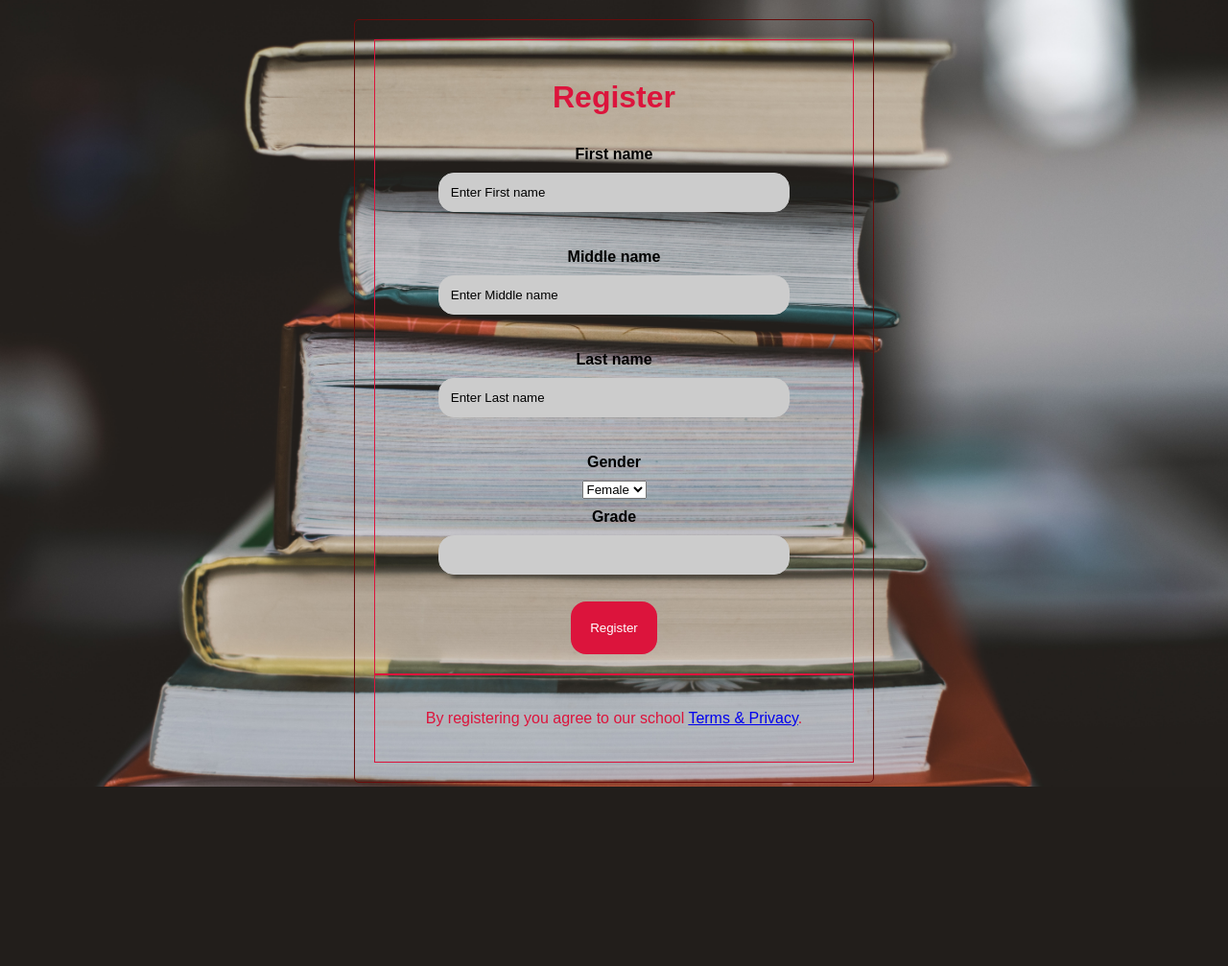
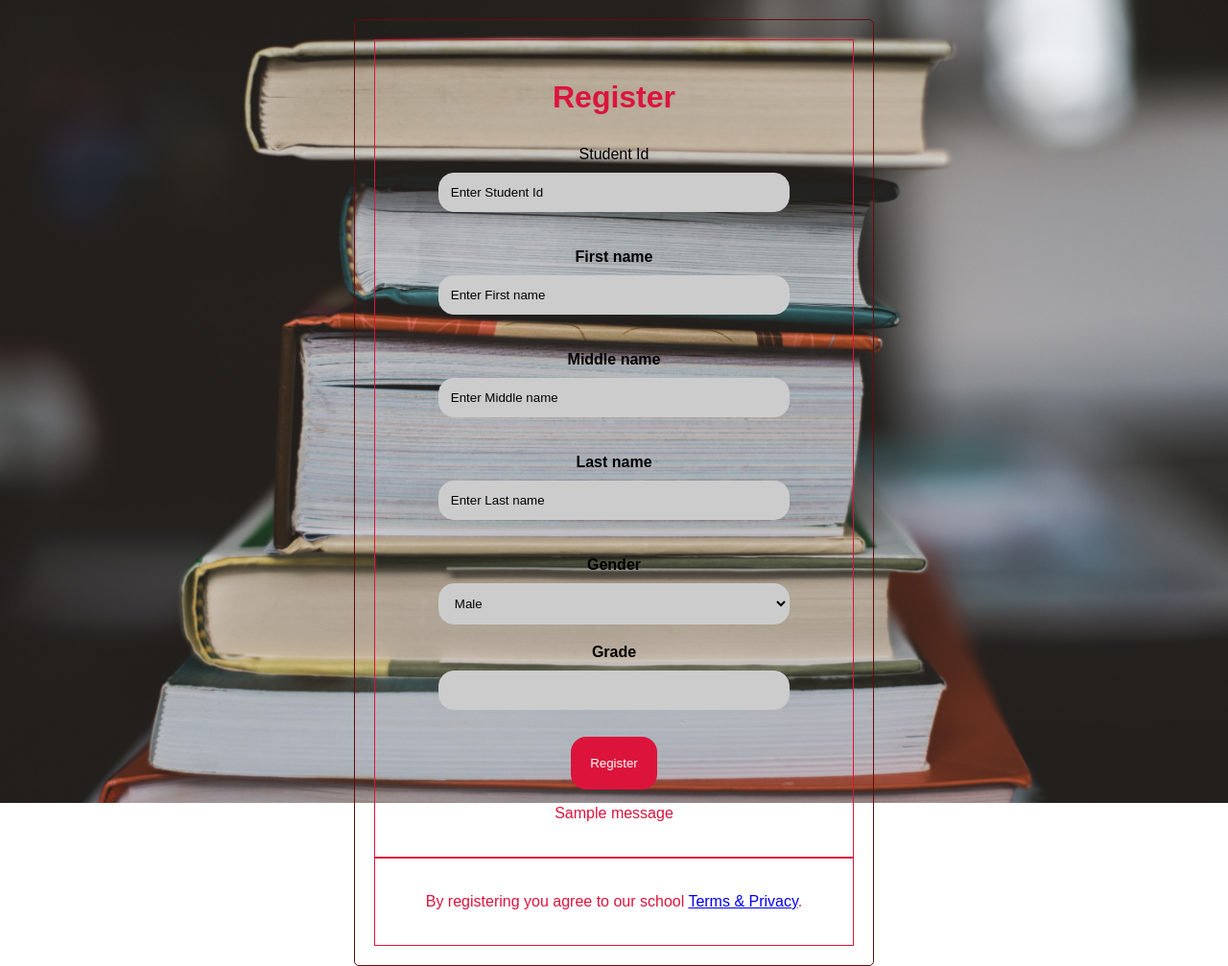
Before and after one commit to andoabza/School-Project, a Flask app: page /register in a window 1280 px wide. Shown: the whole page at 96% size. Before the commit the page ends 820 px from the top, so only its background shows below. Run offline with Flask 3, Linux system fonts and the light colour scheme; tables that the repository leaves empty hold one stand-in row (values such as "Sample post"); one stand-in notice (Sample message) is shown.

Commit message:
everything aboutthe registration finished

```diff
--- a/app.py
+++ b/app.py
@@ -1,10 +1,12 @@
+import models
 from models import storage
 from models.student import Student
-from flask import Flask, render_template, request, make_response
+from flask import Flask, render_template, request, redirect, flash, url_for, session
 
 
 app = Flask(__name__)
 app.strict_slashes = False
+app.secret_key = 'some_secret'
 
 @app.teardown_appcontext
 def close_db(error):
@@ -21,14 +23,34 @@
 @app.route('/register', methods=['GET', 'POST'])
 def register():
     if request.method == 'POST':
+
+        Id = request.form['id']
+
         middle_name = request.form['middle_name']
+
         first_name = request.form['first_name']
+
         last_name = request.form['last_name']
+
         gender = request.form['gender']
+
         grade = request.form['grade']
-        student = Student(first_name=first_name, last_name=last_name, middle_name=middle_name, gender=gender, grade=grade)
-        student.save()
-        return "Student registered!"
-    return render_template('register.html')
+
+        student = Student(student_id=Id, first_name=first_name, last_name=last_name, middle_name=middle_name, gender=gender, grade=grade)
+
+        record = storage.all()
+
+        if student.student_id not in record:
+
+            storage.new(student)
+
+            storage.save()
+
+            flash('Student registered successfully')
+            return redirect(url_for('index'))
+        else:
+            flash('Student with this id already exists')
+
+    return render_template('register.html'), 200
 
 app.run()
--- a/models/__init__.py
+++ b/models/__init__.py
@@ -1,4 +1,3 @@
-from models.storage.db import DbStorage
-
-storage = DbStorage()
+from models.storage.db import DBStorage
+storage = DBStorage()
 storage.reload()
--- a/models/student.py
+++ b/models/student.py
@@ -5,6 +5,7 @@
 class Student(ModelBase, Base):
     """the student class"""
     __tablename__ = "students"
+    student_id = Column(String(5), nullable=False, primary_key=True)
     first_name = Column(String(50), nullable=False)
     middle_name = Column(String(50), nullable=True)
     last_name = Column(String(50), nullable=False)
--- /dev/null
+++ b/sql-setup.sql
@@ -0,0 +1,3 @@
+CREATE USER IF NOT EXISTS 'school'@'localhost' IDENTIFIED BY 'school_pwd';
+GRANT ALL PRIVILEGES ON *.* TO 'school'@'localhost' WITH GRANT OPTION;
+CREATE DATABASE IF NOT EXISTS school_db;
--- a/static/styles/styles1.css
+++ b/static/styles/styles1.css
@@ -35,7 +35,7 @@
 }
 .gender{
     font-weight: 800;}
-.container input[type=text], .container input[type=number] {
+.container input[type=text], .container input[type=number], .container select {
   width: 80%;
   padding: 12px;
   border: 1px solid #ccc;
@@ -46,11 +46,11 @@
     background-color: #ccc;
 
 }
-.container input[type=text]:focus, .container input[type=number]:focus {
+.container input[type=text]:focus, .container input[type=number]:focus, .container select:focus {
   background-color: #ddd;
   outline: none;
 }
-.container input[type=text]::placeholder, .container input[type=number]::placeholder {
+.container input[type=text]::placeholder, .container input[type=number]::placeholder, .container select::placeholder{
     color: black;
   }
 .container button{
--- a/templates/register.html
+++ b/templates/register.html
@@ -12,7 +12,9 @@
     <form action="{{ url_for('register') }}" method="post">
         <div class="container">
             <h1>Register</h1>
-
+            <label for="id">Student Id</label>
+            <input type="text" placeholder="Enter Student Id" name="id" id="id" value="{{ request.form['id'] }}" required>
+            <br>
             <label for="First name"><b>First name</b></label>
             <input type="text" placeholder="Enter First name" name="first_name" id="first_name" value="{{ request.form['first_name'] }}" required>
              <br>
@@ -24,15 +26,24 @@
             <br>
             <label for="gender"><b>Gender</b></label>
             <select name="gender" id="gender" value="{{ request.form['gender'] }}">
-                <option value="female">Female</option>
-                <option value="male">Male</option>
+                <option value="female">Male</option>
+                <option value="male">Female</option>
             </select>
             <label for="Grade"><b>Grade</b></label>
             <input type="number" name="grade" id="grade" min="9" max="12" value="{{ request.form['grade'] }}">
             <br>
             <button type="submit" class="registerbtn">Register</button>
+        {% with messages = get_flashed_messages() %}
+        {% if messages %}
+        {% for message in messages %}
 
-        </div>
+        <p>{{ message }}</p>
+
+        {% endfor %}
+        {% endif %}
+        {% endwith %}
+
+    </div>
 
         <div class="container terms">
 
```
Also changed, not shown: models/model.py (+16 -35 lines), templates/index.html (+10 -1 lines), test.py (added, +57 -0 lines), __init__.py (deleted), models/storage/__init__.py (added), models/storage/db.py.
